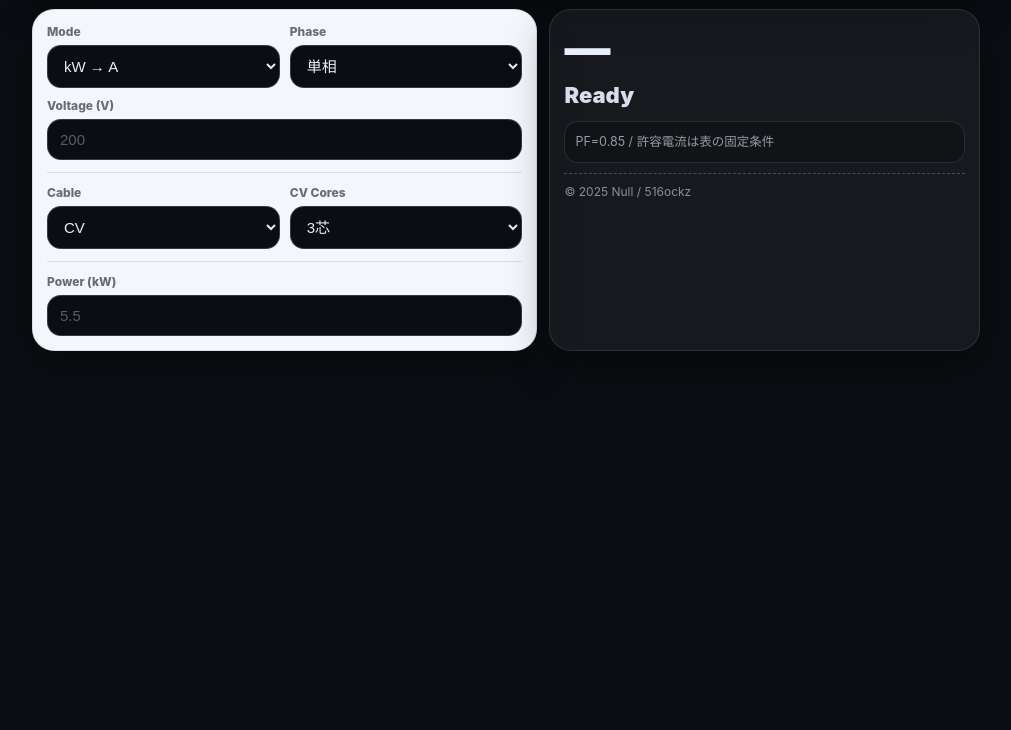
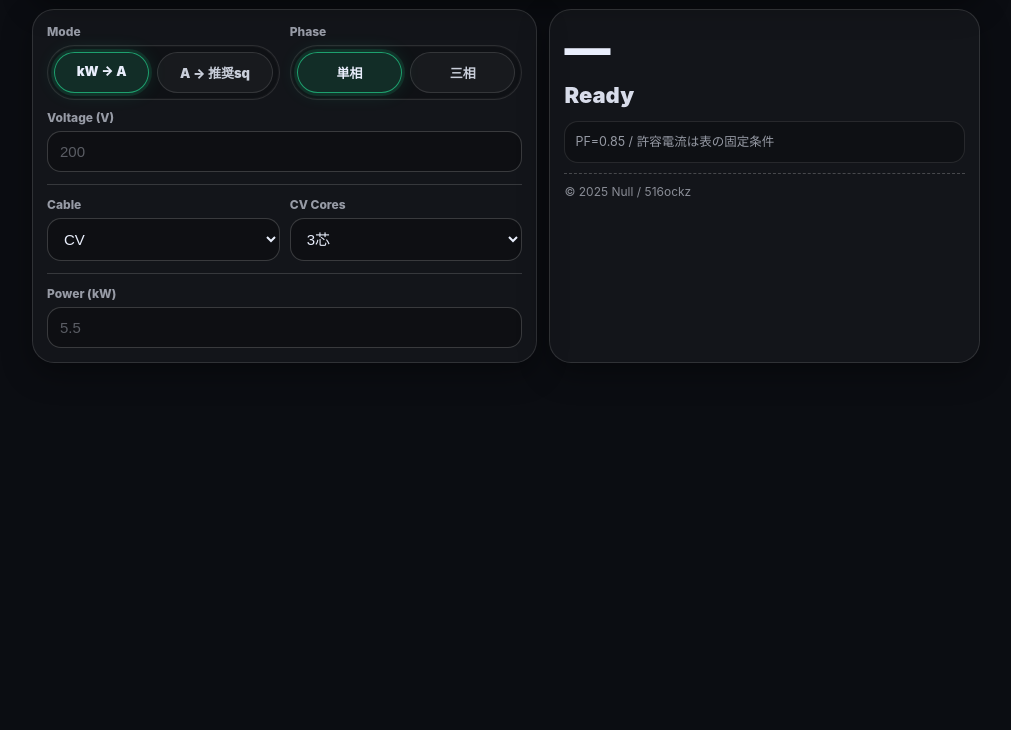
Before and after one commit to 516ockz/null-calculator, a plain HTML site: page siv1.html in a window 1280 px wide. Shown: the part 70-800 px from the top of the page, without its empty margins (134-1145 px from the left). Drawn offline with Linux system fonts and the light colour scheme.

Commit message:
Update siv1.html

```diff
--- a/siv1.html
+++ b/siv1.html
@@ -8,28 +8,20 @@
   <style>
     :root{
       --bg:#0b0d12;
-
-      /* 白いカード */
-      --card:#f5f6fb;
-      --card-bd:rgba(0,0,0,.10);
-      --card-shadow:0 14px 40px rgba(0,0,0,.28);
-
-      /* 入力（黒い小窓） */
-      --in-bg:#0b0d12;
-      --in-bd:rgba(255,255,255,.18);
-      --in-bd2:rgba(255,255,255,.28);
-      --in-txt:#e9eefc;
-      --in-ph:rgba(233,238,252,.35);
-
-      /* 文字 */
-      --txt:#0f1115;
-      --muted:rgba(15,17,21,.60);
-
+      --panel:rgba(255,255,255,.035);
+      --bd:rgba(255,255,255,.12);
+      --bd2:rgba(255,255,255,.18);
+      --txt:#e9eefc;
+      --muted:rgba(233,238,252,.62);
+      --shadow:0 10px 30px rgba(0,0,0,.35);
       --r2:22px;
 
-      /* フォーカス時のリング（これが “緑に光る”） */
-      --glow:rgba(40, 255, 170, .28);
-      --glow2:rgba(40, 255, 170, .55);
+      --in-bg:rgba(0,0,0,.25);
+
+      /* green glow */
+      --g1:rgba(40,255,170,.25);
+      --g2:rgba(40,255,170,.55);
+      --g3:rgba(40,255,170,.9);
     }
 
     *{ box-sizing:border-box; }
@@ -37,22 +29,20 @@
       margin:0;
       font-family:-apple-system,BlinkMacSystemFont,"Segoe UI",Roboto,"Noto Sans JP",Helvetica,Arial,sans-serif;
       background: var(--bg);
-      color:var(--in-txt);
+      color:var(--txt);
     }
     .wrap{ max-width:980px; margin:0 auto; padding:16px; }
 
-    /* ヘッダーも白い窓 */
     .top{
       padding:14px 16px;
-      background:var(--card);
-      border:1px solid var(--card-bd);
+      background:var(--panel);
+      border:1px solid var(--bd);
       border-radius:var(--r2);
-      box-shadow:var(--card-shadow);
+      box-shadow:var(--shadow);
       display:flex;
       justify-content:space-between;
       align-items:flex-end;
       gap:12px;
-      color:var(--txt);
     }
     h1{ margin:0; font-size:18px; font-weight:900; letter-spacing:.2px; }
 
@@ -67,12 +57,11 @@
     }
 
     .card{
-      background:var(--card);
-      border:1px solid var(--card-bd);
+      background:var(--panel);
+      border:1px solid var(--bd);
       border-radius:var(--r2);
-      box-shadow:var(--card-shadow);
+      box-shadow:var(--shadow);
       padding:14px;
-      color:var(--txt);
     }
 
     label{
@@ -83,41 +72,69 @@
       font-weight:800;
     }
 
+    .row{ display:flex; gap:10px; flex-wrap:wrap; }
+    .row>*{ flex:1 1 180px; }
+    .hr{ height:1px; background:rgba(255,255,255,.15); margin:12px 0; }
+
+    /* inputs */
     select,input{
       width:100%;
       padding:11px 12px;
       border-radius:14px;
-      border:1px solid var(--in-bd);
+      border:1px solid var(--bd2);
       background:var(--in-bg);
-      color:var(--in-txt);
+      color:var(--txt);
       font-size:15px;
       outline:none;
-      transition: border-color .15s ease, box-shadow .15s ease, transform .02s ease;
+      transition:border-color .15s ease, box-shadow .15s ease;
     }
-    input::placeholder{ color:var(--in-ph); }
+    input::placeholder{ color:rgba(233,238,252,.35); }
 
-    /* これが “緑に光る” */
+    /* green focus ring */
     select:focus,
     input:focus{
-      border-color:var(--glow2);
+      border-color:var(--g3);
       box-shadow:
-        0 0 0 4px var(--glow),
-        0 10px 24px rgba(0,0,0,.35);
+        0 0 0 3px var(--g1),
+        0 0 18px rgba(40,255,170,.15);
     }
 
-    .row{ display:flex; gap:10px; flex-wrap:wrap; }
-    .row>*{ flex:1 1 180px; }
-    .hr{ height:1px; background:rgba(0,0,0,.10); margin:12px 0; }
+    /* pill toggles */
+    .pillGroup{
+      display:flex;
+      gap:8px;
+      padding:6px;
+      border-radius:999px;
+      border:1px solid var(--bd);
+      background:rgba(0,0,0,.18);
+      box-shadow: inset 0 0 0 1px rgba(255,255,255,.03);
+    }
+    .pill{
+      flex:1 1 auto;
+      padding:10px 12px;
+      border-radius:999px;
+      border:1px solid rgba(255,255,255,.12);
+      background:rgba(255,255,255,.04);
+      color:rgba(233,238,252,.85);
+      font-weight:900;
+      font-size:13px;
+      cursor:pointer;
+      user-select:none;
+      transition: transform .04s ease, border-color .15s ease, box-shadow .15s ease, background .15s ease;
+      text-align:center;
+      white-space:nowrap;
+    }
+    .pill:active{ transform: translateY(1px); }
+    .pill.active{
+      color:var(--txt);
+      border-color:rgba(40,255,170,.55);
+      background:rgba(40,255,170,.12);
+      box-shadow:
+        0 0 0 3px rgba(40,255,170,.10),
+        0 0 20px rgba(40,255,170,.12);
+    }
 
     /* OUTPUT */
-    .outCard{
-      background:rgba(255,255,255,.05);
-      border:1px solid rgba(255,255,255,.10);
-      border-radius:var(--r2);
-      padding:14px;
-      box-shadow:0 14px 40px rgba(0,0,0,.35);
-      color:var(--in-txt);
-    }
     .big{
       font-size:46px;
       font-weight:1000;
@@ -165,18 +182,22 @@
       <div class="row">
         <div>
           <label>Mode</label>
-          <select id="mode">
-            <option value="kw-to-a">kW → A</option>
-            <option value="a-to-sq">A → 推奨sq（許容電流）</option>
-          </select>
+          <div class="pillGroup" role="tablist" aria-label="mode">
+            <div class="pill active" id="pillKw" data-mode="kw-to-a">kW → A</div>
+            <div class="pill" id="pillAmp" data-mode="a-to-sq">A → 推奨sq</div>
+          </div>
+          <input type="hidden" id="mode" value="kw-to-a" />
         </div>
+
         <div>
           <label>Phase</label>
-          <select id="phase">
-            <option value="single">単相</option>
-            <option value="three">三相</option>
-          </select>
+          <div class="pillGroup" role="tablist" aria-label="phase">
+            <div class="pill active" id="pillSingle" data-phase="single">単相</div>
+            <div class="pill" id="pillThree" data-phase="three">三相</div>
+          </div>
+          <input type="hidden" id="phase" value="single" />
         </div>
+
         <div>
           <label>Voltage (V)</label>
           <input id="voltage" inputmode="decimal" placeholder="200" />
@@ -221,7 +242,7 @@
     </div>
 
     <!-- OUTPUT -->
-    <div class="outCard">
+    <div class="card">
       <div class="big" id="outA">—</div>
       <div class="big2" id="outSq">Ready</div>
 
@@ -263,10 +284,15 @@
     return Number.isFinite(x) ? x : null;
   };
 
+  function setActive(groupSelector, activeEl){
+    document.querySelectorAll(groupSelector + " .pill").forEach(el=>el.classList.remove("active"));
+    activeEl.classList.add("active");
+  }
+
   function showPanels(){
-    const m = $("mode").value;
-    $("kwPanel").style.display = (m==="kw-to-a") ? "block" : "none";
-    $("aPanel").style.display  = (m==="a-to-sq") ? "block" : "none";
+    const mode = $("mode").value;
+    $("kwPanel").style.display = (mode==="kw-to-a") ? "block" : "none";
+    $("aPanel").style.display  = (mode==="a-to-sq") ? "block" : "none";
 
     const cable = $("cable").value;
     $("coresWrap").style.display = (cable==="cv") ? "block" : "none";
@@ -353,16 +379,40 @@
   let t;
   function auto(){
     clearTimeout(t);
-    t = setTimeout(calc, 80);
+    t = setTimeout(calc, 60);
   }
 
-  ["phase","voltage","kw","amp","cores"].forEach(id=>{
+  // pills: mode
+  $("pillKw").addEventListener("click", (e)=>{
+    $("mode").value = e.currentTarget.dataset.mode;
+    setActive("[aria-label='mode']", e.currentTarget);
+    showPanels(); auto();
+  });
+  $("pillAmp").addEventListener("click", (e)=>{
+    $("mode").value = e.currentTarget.dataset.mode;
+    setActive("[aria-label='mode']", e.currentTarget);
+    showPanels(); auto();
+    $("amp")?.focus();
+  });
+
+  // pills: phase
+  $("pillSingle").addEventListener("click", (e)=>{
+    $("phase").value = e.currentTarget.dataset.phase;
+    setActive("[aria-label='phase']", e.currentTarget);
+    auto();
+  });
+  $("pillThree").addEventListener("click", (e)=>{
+    $("phase").value = e.currentTarget.dataset.phase;
+    setActive("[aria-label='phase']", e.currentTarget);
+    auto();
+  });
+
+  // inputs
+  ["voltage","kw","amp","cores"].forEach(id=>{
     $(id)?.addEventListener("input", auto);
     $(id)?.addEventListener("change", auto);
   });
-
-  $("mode").addEventListener("change", () => { showPanels(); auto(); });
-  $("cable").addEventListener("change", () => { showPanels(); auto(); });
+  $("cable").addEventListener("change", ()=>{ showPanels(); auto(); });
 
   showPanels();
   calc();
```
